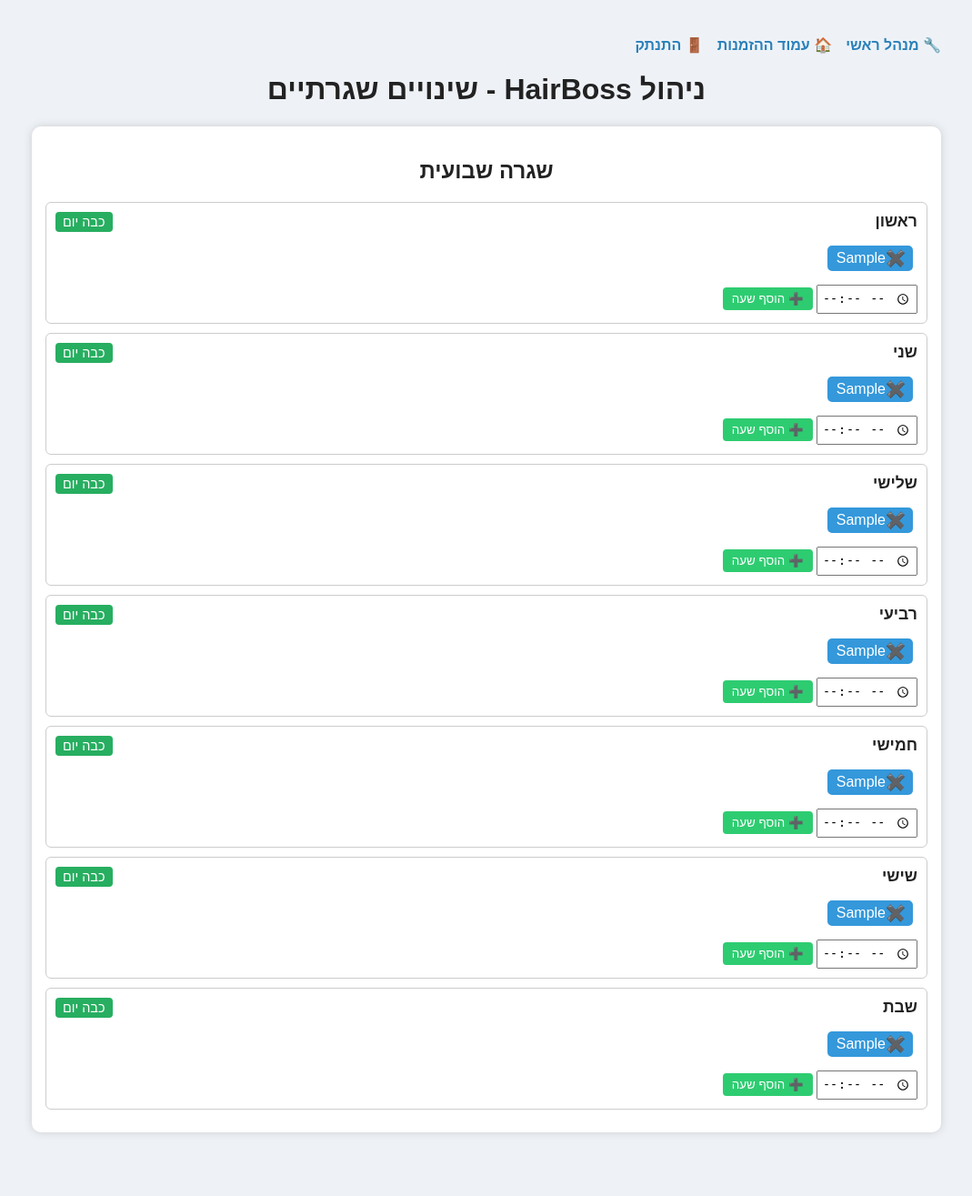
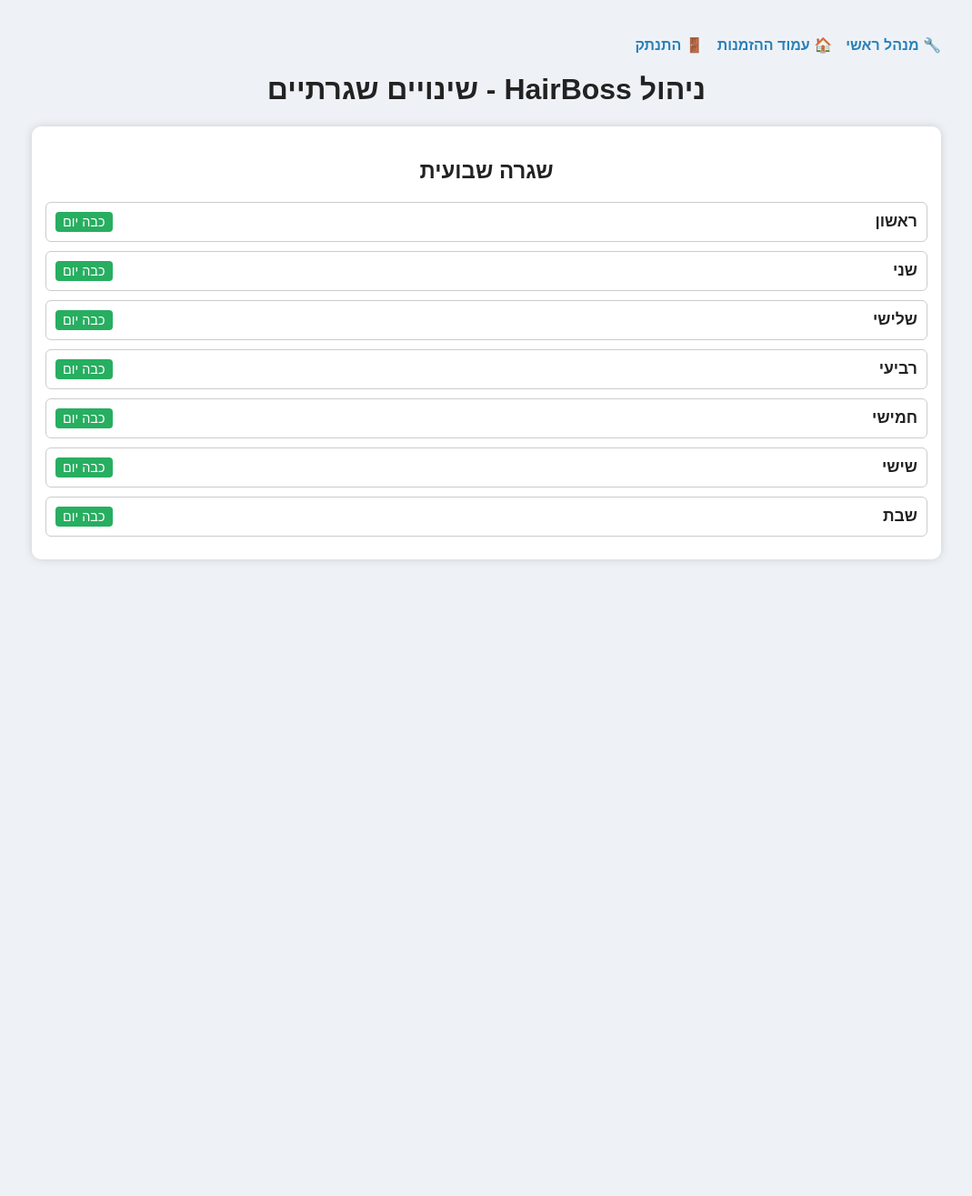
Before and after one commit to rhinops332/barber, a Flask app: template templates/admin_routine.html in a window 1280 px wide. Shown: the whole page at 91% size, without its empty margins (105-1174 px from the left). After the commit the page ends 618 px from the top, so only its background shows below. Run offline with Flask 3, Linux system fonts and the light colour scheme; the template is opened without the code that fills it: most values are stand-ins (such as "Sample title", 1, 10 or a date in 2020).

Commit message:
Update admin_routine.html

```diff
--- a/templates/admin_routine.html
+++ b/templates/admin_routine.html
@@ -312,7 +312,7 @@
         </button>
       </div>
 
-      <div class="times-container {% if weekly_schedule[day_key]|length > 0 %}active{% endif %}" id="weekly-times-{{day_key}}">
+      <div class="times-container" id="weekly-times-{{day_key}}">
         {% for time in weekly_schedule[day_key] %}
           <div class="time-wrapper" id="time-wrapper-{{day_key}}-{{time|replace(':','-')}}">
             <button class="time-btn" onclick="toggleActions('{{day_key}}', '{{time}}')">
```
